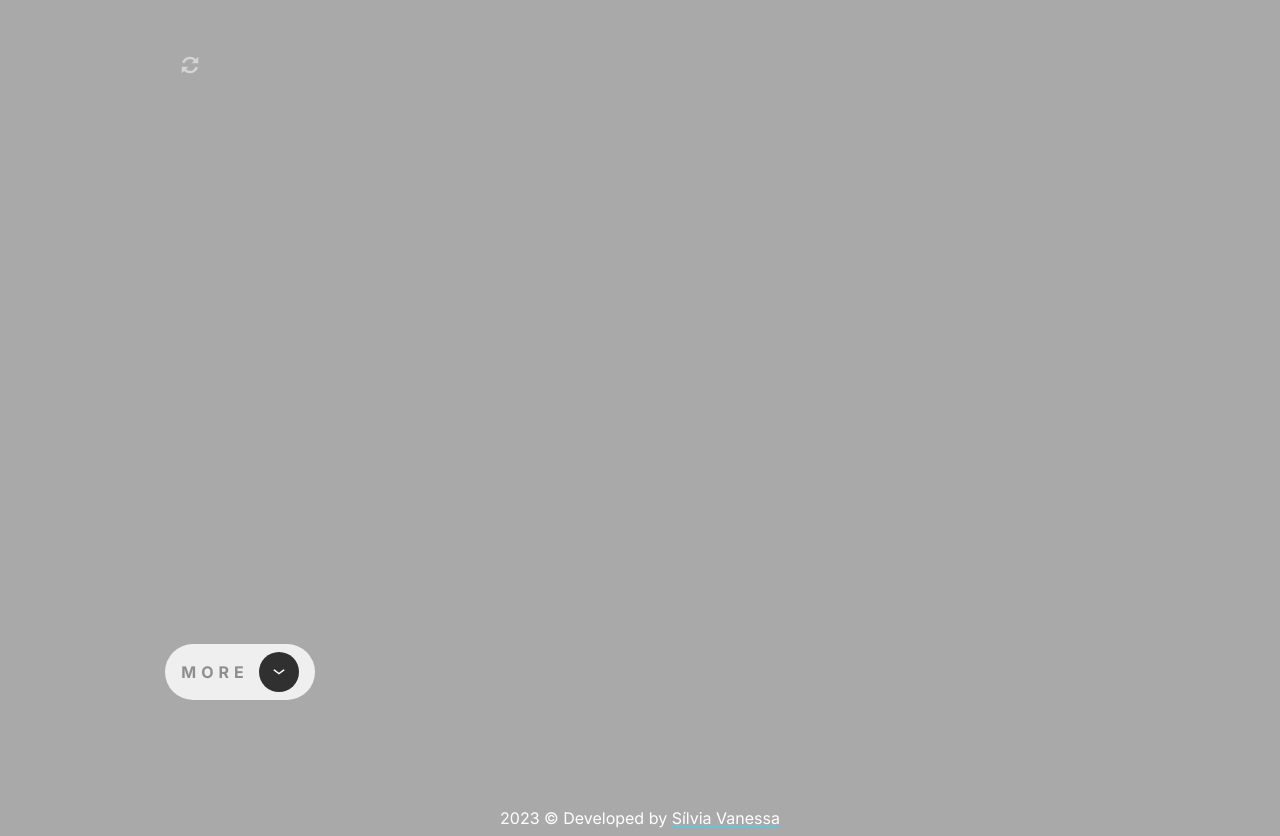
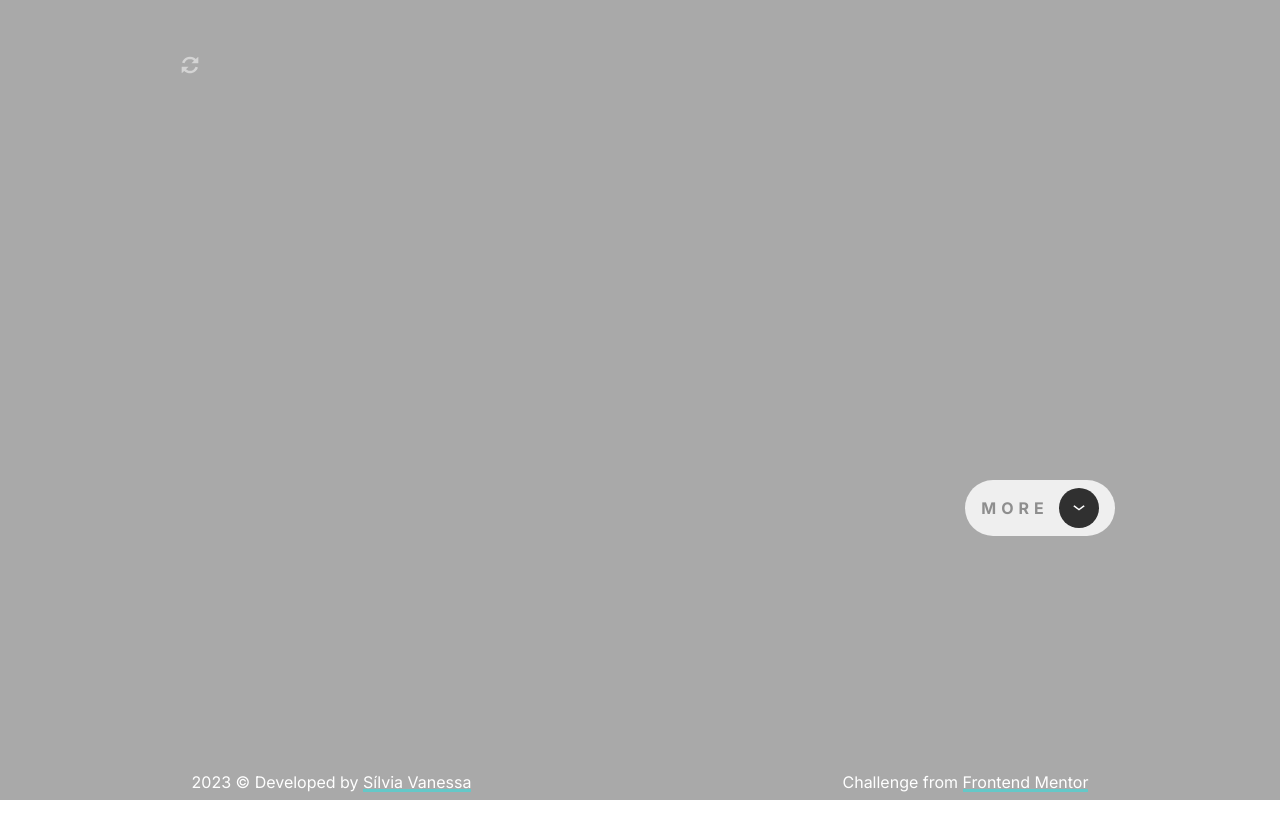
Before and after one commit to Nessvah/dashboard_chrome_extension, a website built with Vite: page index.html in a window 1280 px wide. After the commit the page ends 800 px from the top, so only its background shows below. Built offline with nearby package versions, Linux system fonts and the light colour scheme; no server answers.

Commit message:
refactor main structure html

```diff
--- a/main.js
+++ b/main.js
@@ -26,12 +26,14 @@ function renderMainPage(){
 </header>
 <main>
   <section class="weather-section">
+  <div class="weather__col">
    <div class="weather__current">
         <div class="icon" id="icon"></div>
         <div id="greeting"></div>
      </div>
     <div class="weather__hour" id="clock"></div>
     <div class="weather__location"><h3 id="location"></h3></div>
+</div>
       <button class="btn">
           <p id="more-less">More</p>
           <div class="arrow-icon" id="arrow-icon">
@@ -39,11 +41,12 @@ function renderMainPage(){
             <img  id="icon-up" class="arrow-up" src="/desktop/icon-arrow-up.svg" alt="" width="12px" height="6px"/>
           </div>
       </button>
+  </section>
+</main>
 
-  </section>
+ <footer><p>2023 &copy; Developed by <a href="https://github.com/Nessvah">Sílvia Vanessa</a></p>
+ <p>Challenge from <a href="#">Frontend Mentor</a></p></footer>
 
-
-</main>
 <section class="hidden more__info" id="more__info">
   <div class="time-year" id="time-container">
     <div class="individual">
@@ -67,7 +70,7 @@ function renderMainPage(){
     </div>
   </div>
 </section>
-<footer><p>2023 &copy; Developed by <a href="https://github.com/Nessvah">Sílvia Vanessa</a></p></footer
+
 `
 }
 
--- a/src/css/main.css
+++ b/src/css/main.css
@@ -79,6 +79,8 @@ h6 {
 
 /* MAIN LAYOUT */
 #app {
+  display: flex;
+  flex-direction: column;
   width: 100vw;
   min-height: 100vh;
   background-position: top;
@@ -89,13 +91,17 @@ h6 {
   color: var(--white);
 }
 
-.quote-section,
-main, .more__info {
+
+.more__info {
   height: 50vh;
-  width: 100%;
+}
+
+main {
+  height: 45vh;
 }
 
 .quote-section {
+  height: 40vh;
   display: flex;
   align-items: start;
   gap: 1.6rem;
@@ -114,20 +120,24 @@ main, .more__info {
 }
 
 main {
-  display:flex;
+  padding: 5.6rem 16.5rem 0 16.5rem;
+  margin-top: auto;
+}
+.weather-section {
+  display: flex;
+  justify-content: space-between;
   align-items: end;
-  justify-content: space-between;
-  padding: 5.6rem 16.5rem 10rem 16.5rem;
-}
-.weather__section {
-  display: flex;
-  flex-direction: column;
 }
 .weather__current {
   display: flex;
   align-items: center;
   gap: 1.6rem;
   text-transform: uppercase;
+}
+
+.weather__col {
+  display: flex;
+  flex-direction: column;
 }
 
 .icon {
@@ -242,10 +252,9 @@ h6 {
 }
 
 footer {
-  margin-top: auto;
   padding: .6rem;
   display: flex;
-  justify-content: center;
+  justify-content: space-around;
   align-items: center;
 }
 /* Background-filter has low support on browsers */
--- a/src/css/reset.css
+++ b/src/css/reset.css
@@ -26,11 +26,10 @@ html {
 }
 
 body {
-    display: flex;
-    flex-direction: column;
     font-size: 1.6rem;
     line-height: 1.5;
     color: var(--white);
+
 }
 
 img,
```
Lines whose indentation alone changed are shown as unchanged.
